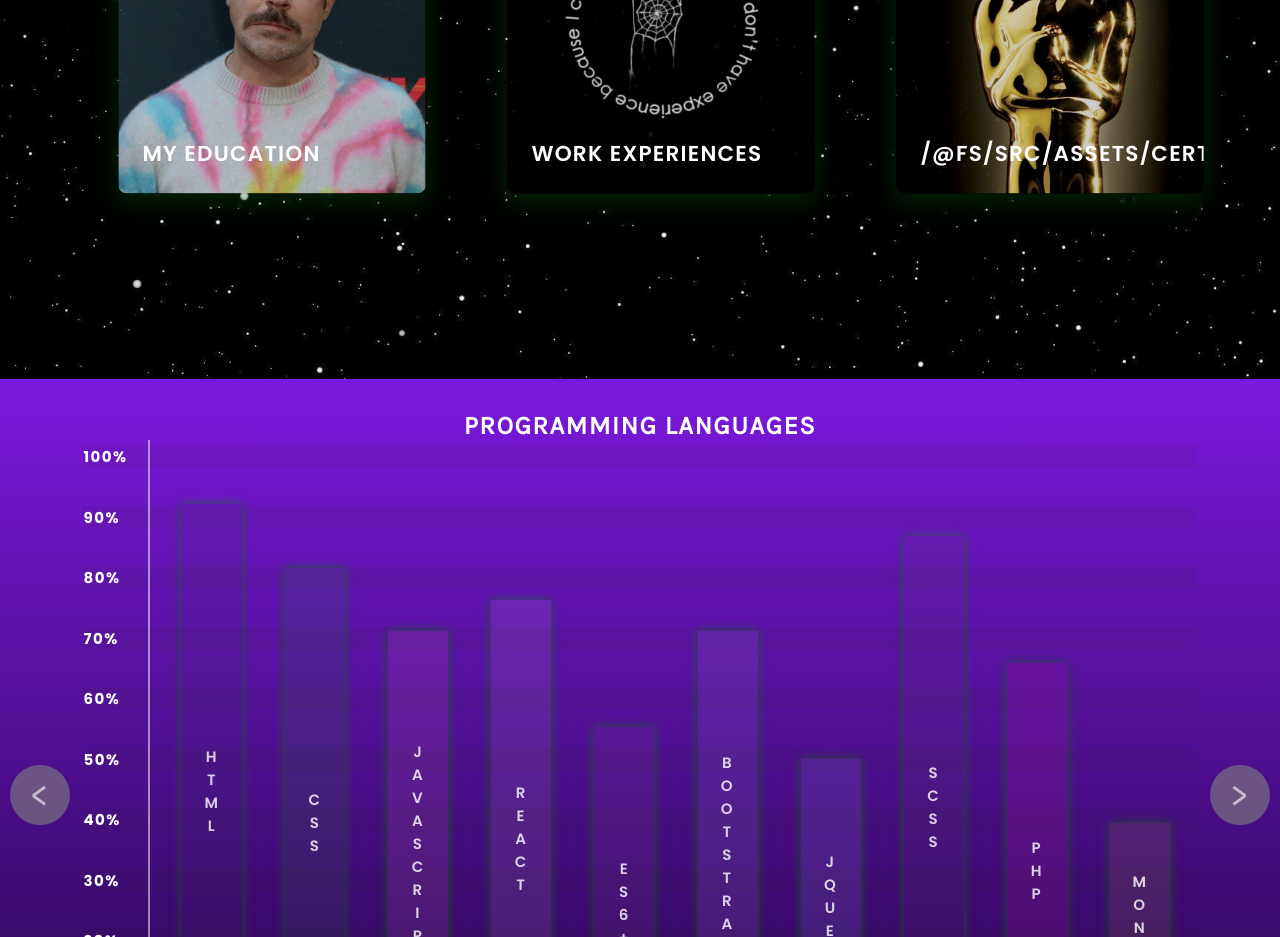
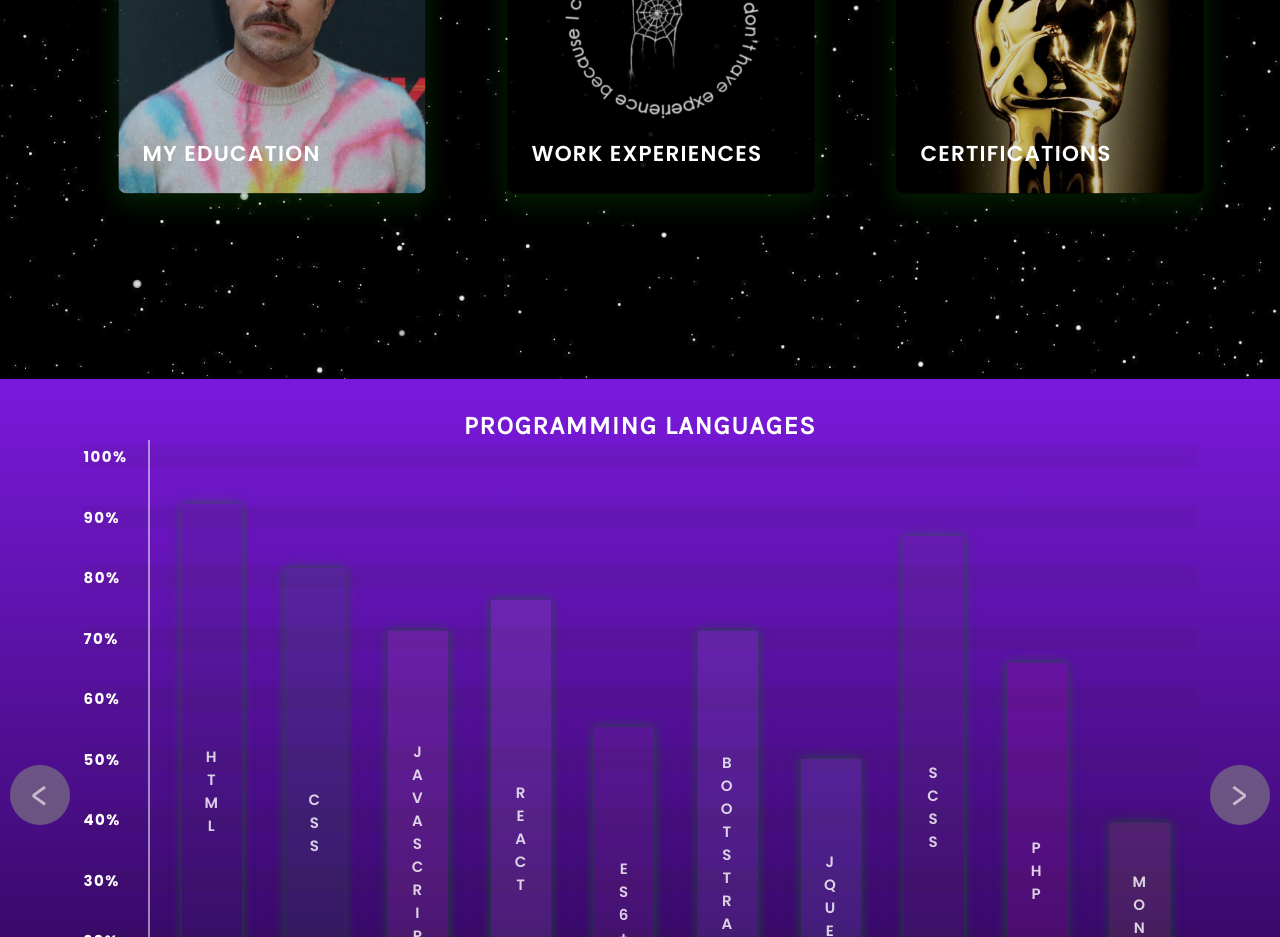
Before and after one commit to StrangerSeemanta/vite-vercel, a React (Vite) app: page / in a window 1280 px wide. Shown: the part 1800-2737 px from the top of the page. Built offline with nearby package versions, Linux system fonts and the light colour scheme.

Commit message:
certificate image added: Done

```diff
--- a/src/components/About.tsx
+++ b/src/components/About.tsx
@@ -33,8 +33,8 @@ function About() {
             My working experices are too simple and straightforward. I have worked on a digital it firm "Bangladesh IT Gen" for 2 years as a front-end web developer and UI/UX designer. The learning curve during my job was so high. I learnt how to manage team work and contribute knowledge. The working period was 2021~2023. Now I want move and explore more oppertunities from inside and outside of my country.
         </Card>,
         <Card
-            className='certificateCard'
-            heading={CertificateImage}
+            className={CertificateImage}
+            heading='Certifications'
             image='/src/assets/certificate.jpg'
             aos={{ data: "slide-right", easing: "ease-out-cubic", duration: "2000", delay: "1000" }}
         >
```
